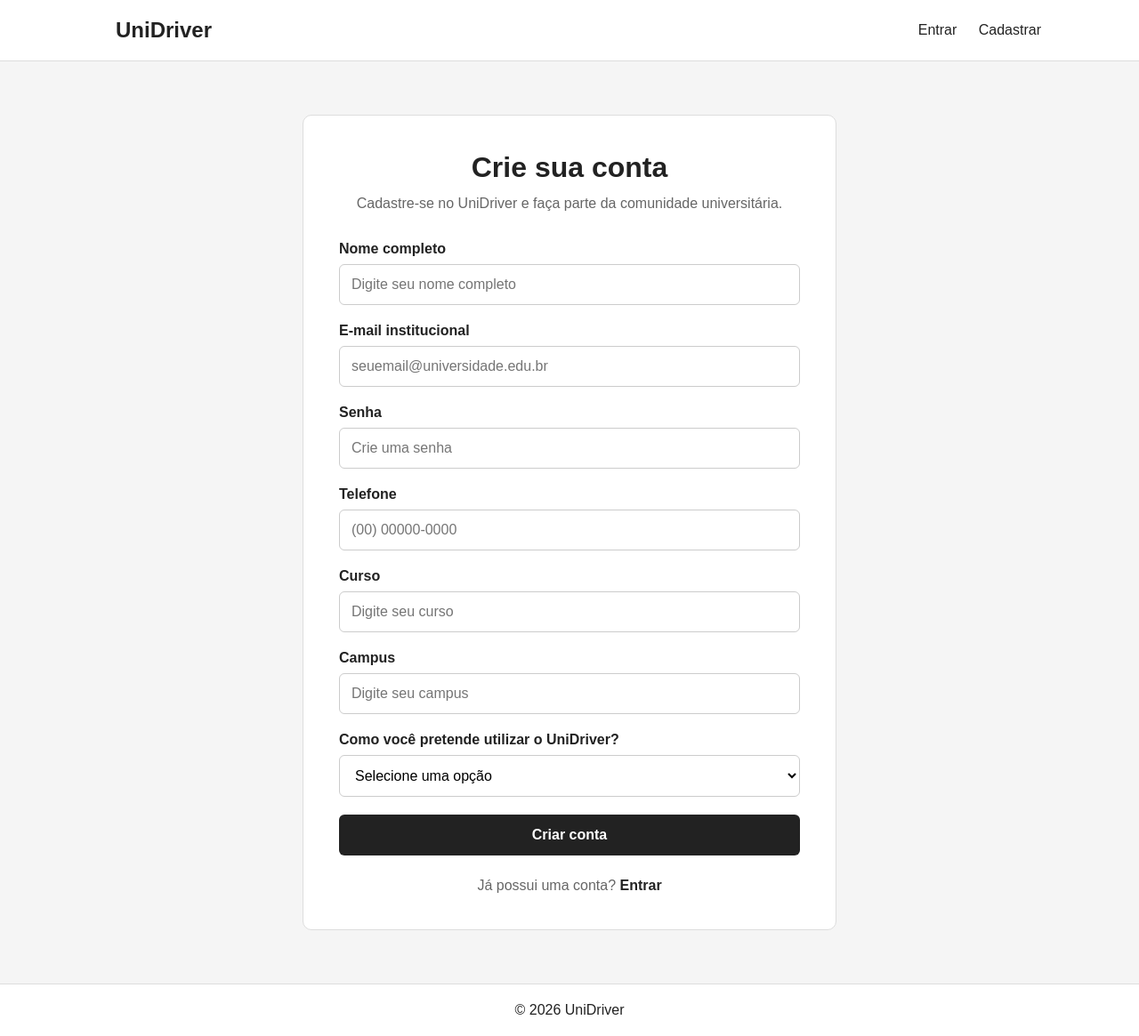
After one commit to guilhermetelles890/Projeto-Carona-universitaria, a Flask app: page /cadastro in a window 1280 px wide. The commit adds this page. Shown: the whole page at 89% size. Run offline with Flask 3, Linux system fonts and the light colour scheme.

Commit message:
Criação de Tela "Cadastrar"
Criação da tela para realizar o cadastro de novos usuários

```diff
--- a/app/routes.py
+++ b/app/routes.py
@@ -2,6 +2,12 @@ from flask import render_template
 
 from app import app
 
+
 @app.route("/")
 def inicio():
     return render_template("index.html")
+
+
+@app.route("/cadastro")
+def cadastro():
+    return render_template("cadastro.html")
--- a/app/static/css/style.css
+++ b/app/static/css/style.css
@@ -86,3 +86,100 @@ footer {
     background-color: #ffffff;
     border-top: 1px solid #ddd;
 }
+
+
+
+/* FORMULÁRIO */
+
+.form-section {
+    min-height: calc(100vh - 140px);
+    display: flex;
+    justify-content: center;
+    align-items: center;
+    padding: 60px 20px;
+}
+
+.form-container {
+    width: 100%;
+    max-width: 600px;
+    background-color: #ffffff;
+    padding: 40px;
+    border-radius: 10px;
+    border: 1px solid #ddd;
+}
+
+.form-header {
+    text-align: center;
+    margin-bottom: 30px;
+}
+
+.form-header h1 {
+    font-size: 32px;
+    margin-bottom: 10px;
+}
+
+.form-header p {
+    color: #666;
+    line-height: 1.5;
+}
+
+.form-group {
+    margin-bottom: 20px;
+}
+
+.form-group label {
+    display: block;
+    margin-bottom: 8px;
+    font-weight: bold;
+}
+
+.form-group input,
+.form-group select {
+    width: 100%;
+    padding: 13px;
+    border: 1px solid #ccc;
+    border-radius: 6px;
+    font-size: 16px;
+    background-color: #ffffff;
+}
+
+.form-group input:focus,
+.form-group select:focus {
+    outline: none;
+    border-color: #222;
+}
+
+.form-button {
+    width: 100%;
+    padding: 14px;
+    border: none;
+    border-radius: 6px;
+    background-color: #222;
+    color: #ffffff;
+    font-size: 16px;
+    font-weight: bold;
+    cursor: pointer;
+}
+
+.form-button:hover {
+    background-color: #444;
+}
+
+.form-footer {
+    text-align: center;
+    margin-top: 25px;
+}
+
+.form-footer p {
+    color: #666;
+}
+
+.form-footer a {
+    color: #222;
+    font-weight: bold;
+    text-decoration: none;
+}
+
+.form-footer a:hover {
+    text-decoration: underline;
+}
--- a/app/templates/base.html
+++ b/app/templates/base.html
@@ -17,7 +17,7 @@
 
             <div>
                 <a href="#">Entrar</a>
-                <a href="#">Cadastrar</a>
+                <a href="{{ url_for('cadastro') }}">Cadastrar</a>
             </div>
         </nav>
     </header>
--- /dev/null
+++ b/app/templates/cadastro.html
@@ -0,0 +1,127 @@
+{% extends "base.html" %}
+
+{% block title %}Cadastro - UniDriver{% endblock %}
+
+{% block content %}
+
+<section class="form-section">
+
+    <div class="form-container">
+
+        <div class="form-header">
+            <h1>Crie sua conta</h1>
+
+            <p>
+                Cadastre-se no UniDriver e faça parte da comunidade
+                universitária.
+            </p>
+        </div>
+
+        <form>
+
+            <div class="form-group">
+                <label for="nome">Nome completo</label>
+                <input
+                    type="text"
+                    id="nome"
+                    name="nome"
+                    placeholder="Digite seu nome completo"
+                    required
+                >
+            </div>
+
+            <div class="form-group">
+                <label for="email">E-mail institucional</label>
+                <input
+                    type="email"
+                    id="email"
+                    name="email"
+                    placeholder="seuemail@universidade.edu.br"
+                    required
+                >
+            </div>
+
+            <div class="form-group">
+                <label for="senha">Senha</label>
+                <input
+                    type="password"
+                    id="senha"
+                    name="senha"
+                    placeholder="Crie uma senha"
+                    required
+                >
+            </div>
+
+            <div class="form-group">
+                <label for="telefone">Telefone</label>
+                <input
+                    type="tel"
+                    id="telefone"
+                    name="telefone"
+                    placeholder="(00) 00000-0000"
+                    required
+                >
+            </div>
+
+            <div class="form-group">
+                <label for="curso">Curso</label>
+                <input
+                    type="text"
+                    id="curso"
+                    name="curso"
+                    placeholder="Digite seu curso"
+                    required
+                >
+            </div>
+
+            <div class="form-group">
+                <label for="campus">Campus</label>
+                <input
+                    type="text"
+                    id="campus"
+                    name="campus"
+                    placeholder="Digite seu campus"
+                    required
+                >
+            </div>
+
+            <div class="form-group">
+                <label for="tipo_usuario">Como você pretende utilizar o UniDriver?</label>
+
+                <select id="tipo_usuario" name="tipo_usuario" required>
+                    <option value="" selected disabled>
+                        Selecione uma opção
+                    </option>
+
+                    <option value="passageiro">
+                        Passageiro
+                    </option>
+
+                    <option value="motorista">
+                        Motorista
+                    </option>
+
+                    <option value="ambos">
+                        Motorista e passageiro
+                    </option>
+                </select>
+            </div>
+
+            <button type="submit" class="form-button">
+                Criar conta
+            </button>
+
+        </form>
+
+        <div class="form-footer">
+            <p>
+                Já possui uma conta?
+                <a href="#">Entrar</a>
+            </p>
+        </div>
+
+    </div>
+
+</section>
+
+{% endblock %}
```
Also changed, not shown: app/templates/cadaastro.html (deleted).
